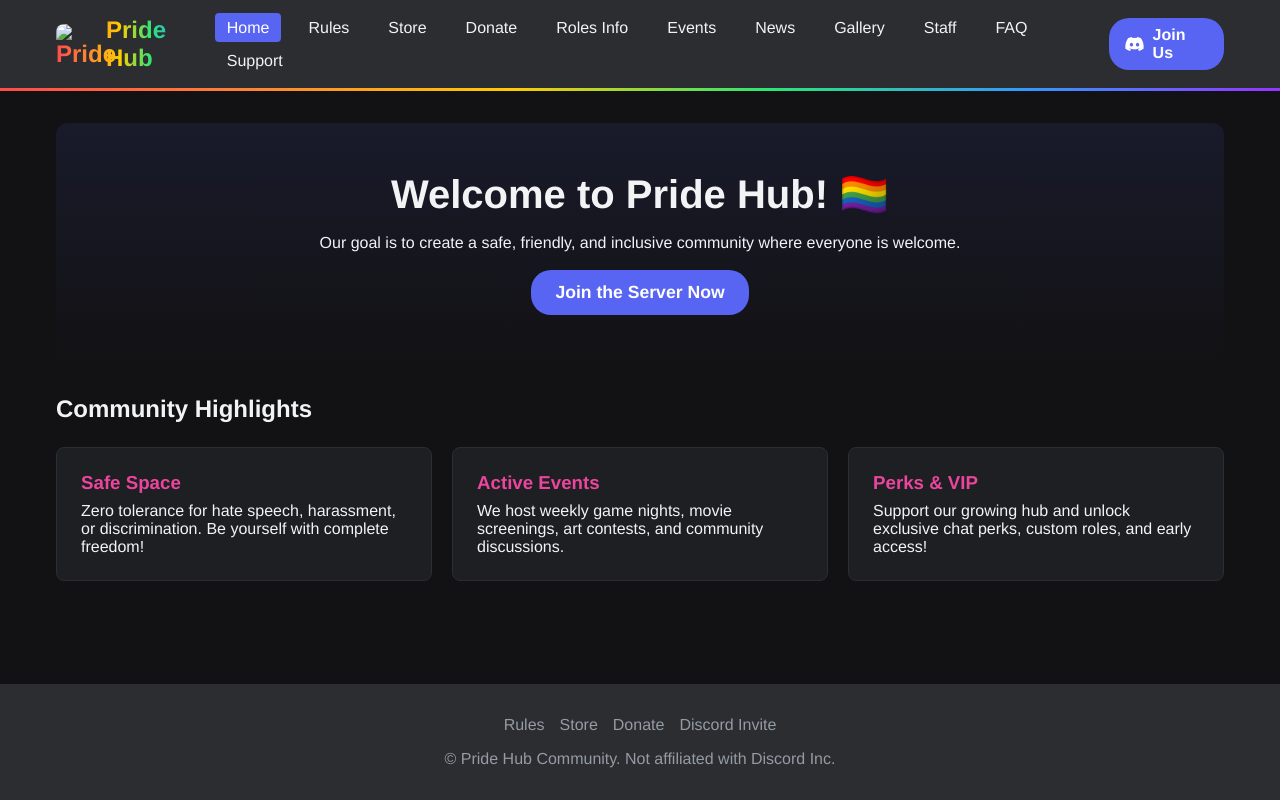
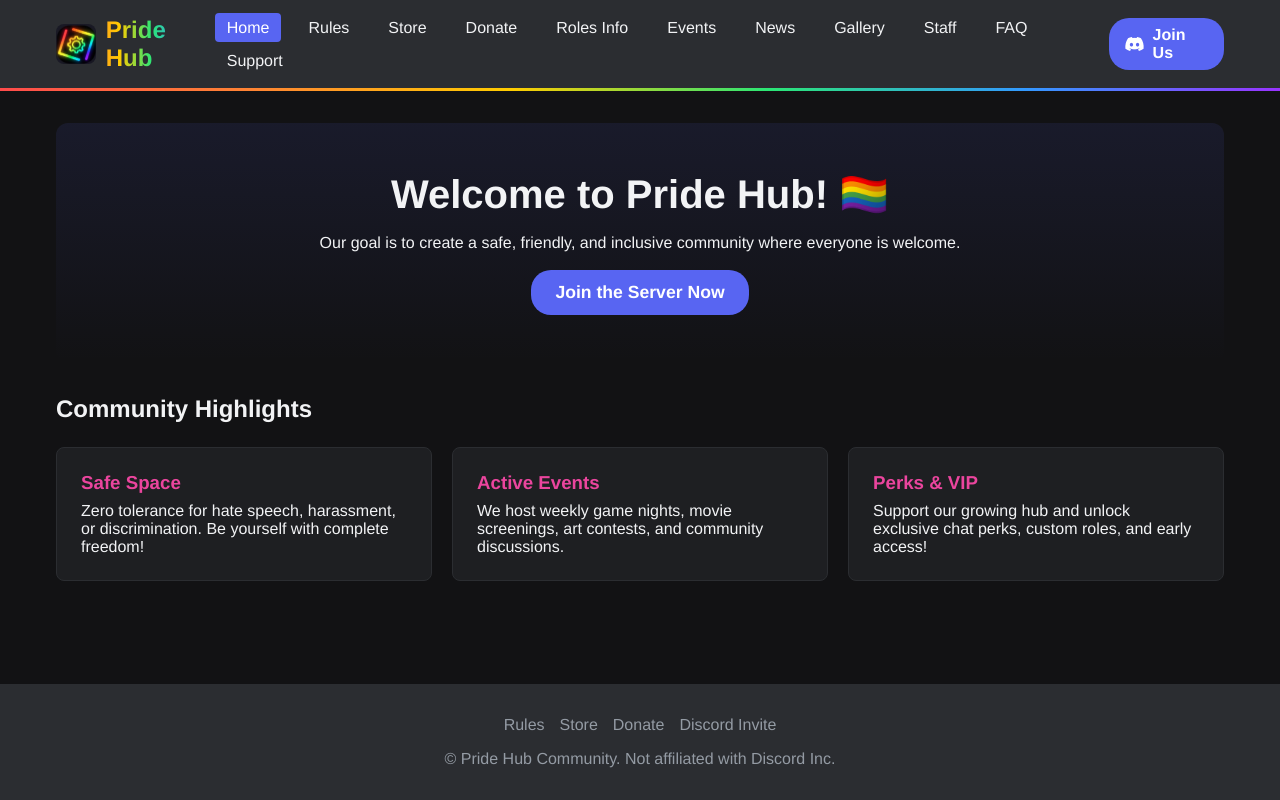
Before and after one commit to mommyhh/Pridehubweb, a plain HTML site: page index.html in a window 1280 px wide. Drawn offline with Linux system fonts and the light colour scheme.

Commit message:
Update logo image source in index.html

```diff
--- a/index.html
+++ b/index.html
@@ -239,7 +239,7 @@
   <header>
     <div class="nav-container">
       <div class="logo">
-        <img src="1000014352.png" alt="Pride Hub Logo" class="logo-img">
+        <img src="file_00000000d64481fbb17f65f91ad75c8d.png" alt="Pride Hub Logo" class="logo-img">
         Pride Hub
       </div>
       <nav>
```
